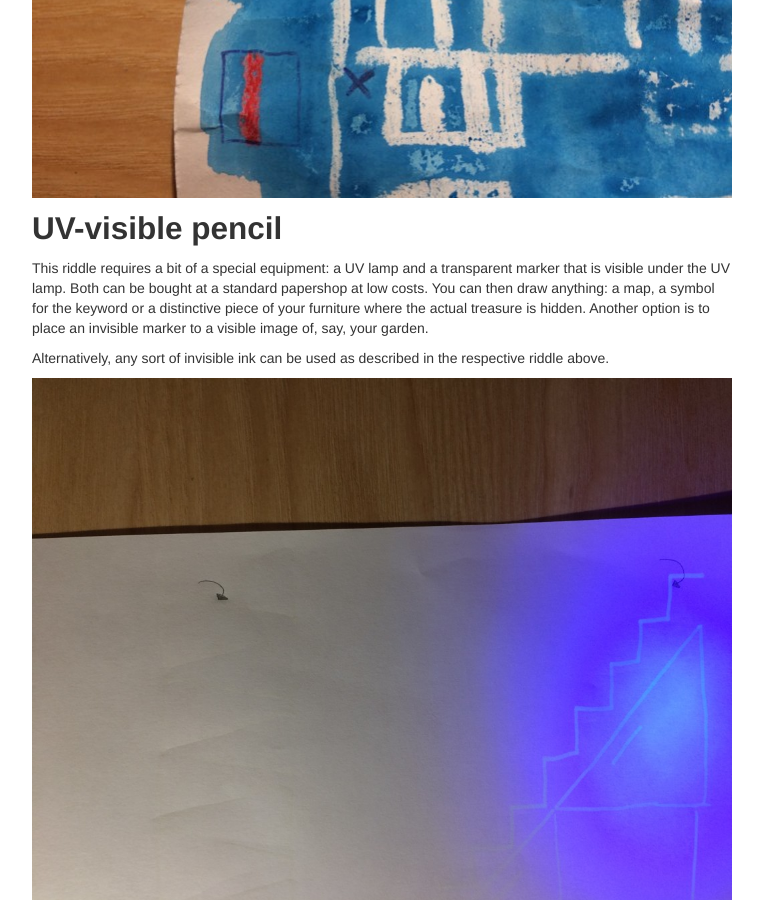
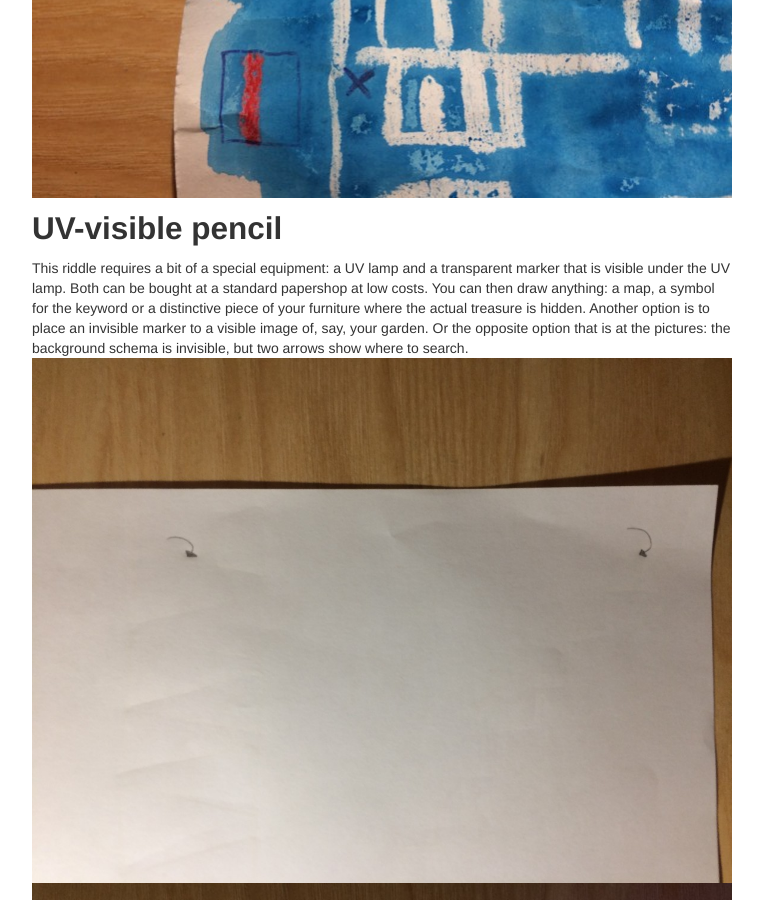
Before and after one commit to vojtech-filipec/vojtech-filipec.github.io, a Jekyll site: the page built from pages/quizes.md, in a window 1280 px wide and 900 px high, scrolled down 4592 px. Shown: the whole window, without its empty margins (258-1021 px from the left). Built offline with Jekyll 4.4.1, drawn with Linux system fonts in a browser that asks for light colours.

Commit message:
new riddles, images reordered

```diff
--- a/pages/quizes.md
+++ b/pages/quizes.md
@@ -54,13 +54,12 @@ You can draw your house with a white wax crayon on a white paper and place a cro
 ![wax paint](../assets/quizes/waxpaint.jpg)
 
 ## UV-visible pencil
-This riddle requires a bit of a special equipment: a UV lamp and a transparent marker that is visible under the UV lamp. Both can be bought at a standard papershop at low costs. You can then draw anything: a map, a symbol for the keyword or a distinctive piece of your furniture where the actual treasure is hidden. Another option is to place an invisible marker to a visible image of, say, your garden.
+This riddle requires a bit of a special equipment: a UV lamp and a transparent marker that is visible under the UV lamp. Both can be bought at a standard papershop at low costs. You can then draw anything: a map, a symbol for the keyword or a distinctive piece of your furniture where the actual treasure is hidden. Another option is to place an invisible marker to a visible image of, say, your garden. Or the opposite option that is at the pictures: the background schema is invisible, but two arrows show where to search.
+![plan plain](../assets/quizes/plan_without_uv.JPG)
+![plan under the lamp](../assets/quizes/plan_uv.JPG)
 
 Alternatively, any sort of invisible ink can be used as described in the respective riddle above.
 
-![plan under the lamp](../assets/quizes/plan_uv.JPG)
-
-![plan plain](../assets/quizes/plan_without_uv.JPG)
 
 ## Musical keys
 This is suitable for children who can read musical keys: code the keyword into keys. Indeed it shall preferably consists of letters C, D, E, F, G, A, B and H; the picture shows a keyword that contains other letters too but the less the better. On the other hand, these extra letters givea hint how to interpret the keys.
```
